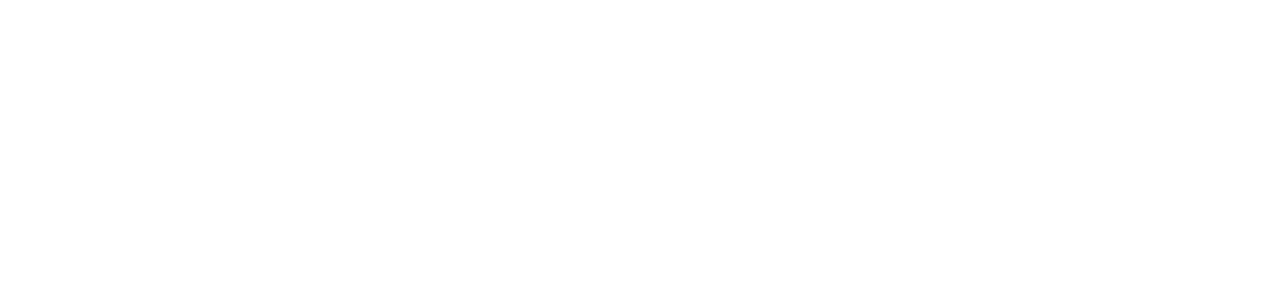
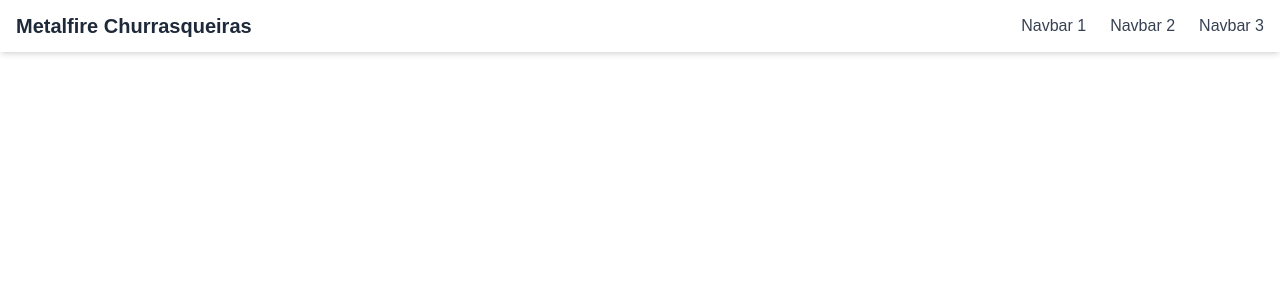
Before and after one commit to willian-mayer/metalfire-churrasqueiras, a Next.js app: page / in a window 1280 px wide. Shown: the top 300 px of the page. Built offline with nearby package versions, Linux system fonts and the light colour scheme.

Commit message:
adding navbar

```diff
--- a/src/app/page.tsx
+++ b/src/app/page.tsx
@@ -1,7 +1,10 @@
+import Navbar from "@/components/Navbar";
+import routesJson from "@/data/routes.json"
+import { Route } from "@/types/routes"
 export default function Home() {
   return (
     <div>
-      <h1></h1>
+      <Navbar title="Metalfire Churrasqueiras" routes={routesJson as Route[]} />
     </div>
   );
 }
--- /dev/null
+++ b/src/components/Navbar.tsx
@@ -0,0 +1,71 @@
+'use client';
+
+import { useState } from 'react';
+import { useRouter } from 'next/navigation';
+import { Menu, X } from 'lucide-react';
+import Link from 'next/link';
+import { Route } from '@/types/routes';
+
+type NavbarProps = {
+  title: string;
+  routes: Route[];
+};
+
+export default function Navbar({ title, routes }: NavbarProps) {
+  const [isOpen, setIsOpen] = useState(false);
+  const router = useRouter();
+
+  return (
+    <nav className="bg-white shadow-md px-4 py-3 sticky top-0 z-50">
+      <div className="max-w-7xl mx-auto flex items-center justify-between">
+        {/* Logo / Título */}
+        <div
+          className="text-xl font-bold text-gray-800 cursor-pointer"
+          onClick={() => router.push('/')}
+        >
+          {title}
+        </div>
+
+        {/* Menú escritorio */}
+        <div className="hidden md:flex space-x-6">
+          {routes.map((route) => (
+            <Link
+              key={route.path}
+              href={route.path}
+              className="text-gray-700 hover:text-blue-600"
+            >
+              {route.name}
+            </Link>
+          ))}
+        </div>
+
+        {/* Botón hamburguesa */}
+        <div className="md:hidden">
+          <button onClick={() => setIsOpen(!isOpen)} className="text-gray-700">
+            {isOpen ? <X size={24} /> : <Menu size={24} />}
+          </button>
+        </div>
+      </div>
+
+      {/* Menú móvil animado */}
+      <div
+        className={`overflow-hidden transition-all duration-300 ease-in-out md:hidden ${
+          isOpen ? 'max-h-96 opacity-100 mt-2' : 'max-h-0 opacity-0'
+        }`}
+      >
+        <div className="flex flex-col space-y-2 bg-white px-4 pb-4">
+          {routes.map((route) => (
+            <Link
+              key={route.path}
+              href={route.path}
+              className="text-gray-700 hover:text-blue-600"
+              onClick={() => setIsOpen(false)}
+            >
+              {route.name}
+            </Link>
+          ))}
+        </div>
+      </div>
+    </nav>
+  );
+}
--- /dev/null
+++ b/src/data/routes.json
@@ -0,0 +1,5 @@
+[
+    { "name": "Navbar 1", "path": "#" },
+    { "name": "Navbar 2", "path": "#" },
+    { "name": "Navbar 3", "path": "#" }
+  ]
--- /dev/null
+++ b/src/types/routes.d.ts
@@ -0,0 +1,4 @@
+export type Route = {
+    name: string;
+    path: string;
+}
```
Also changed, not shown: package.json (+7 -6 lines), 1 other file (tests, documents, lock files or other folders).
